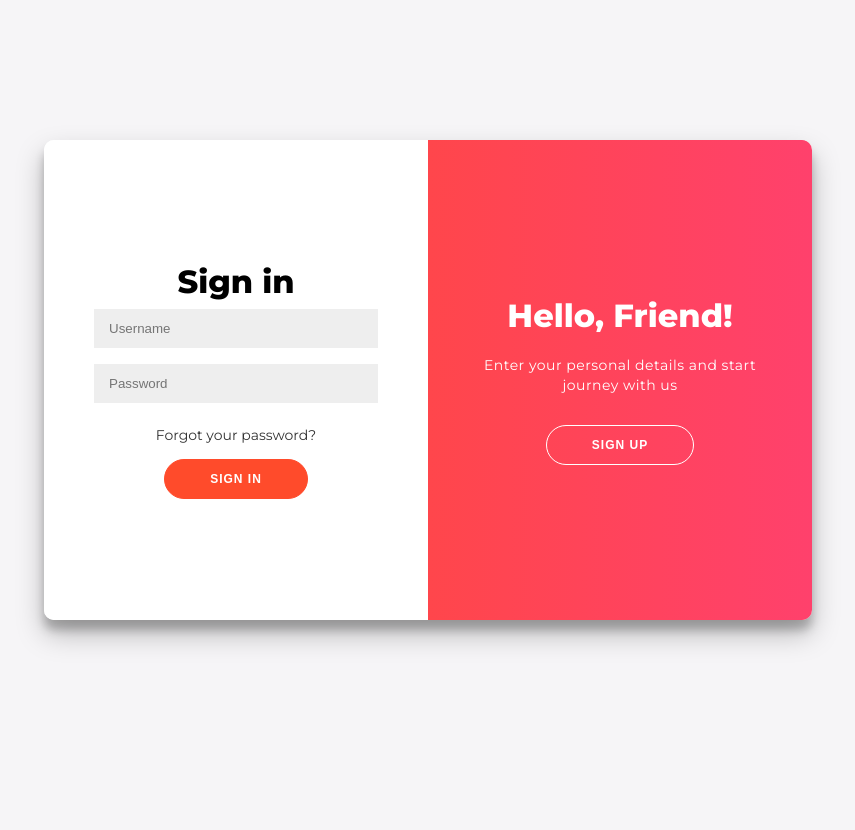
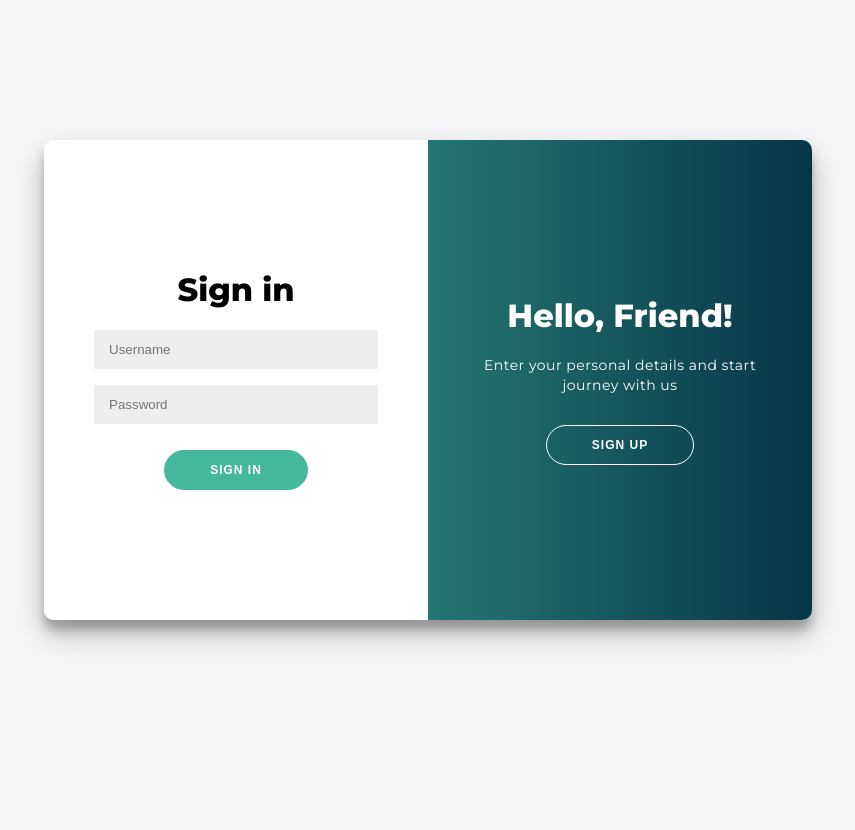
Before and after one commit to KiritoKunTi/book_review, a Django app: page /authentication in a window 1280 px wide. Shown: the whole page, without its empty margins (212-1067 px from the left). Run offline with Django 4.2, Linux system fonts and the light colour scheme.

Commit message:
authentication ready

```diff
--- /dev/null
+++ b/BookStore/kitap/forms.py
@@ -0,0 +1,8 @@
+from django.contrib.auth.forms import UserCreationForm
+from django import forms
+from django.contrib.auth.models import User
+
+class CustomRegisterForm(UserCreationForm):
+    username = forms.CharField(max_length=254, widget=forms.TextInput({'placeholder': 'Username'}))
+    password1 = forms.CharField(widget=forms.PasswordInput({'placeholder': 'Password'}))
+    password2 = forms.CharField(widget=forms.PasswordInput({'placeholder': 'Confirm Password'}))
--- a/BookStore/kitap/static/kitap/css/authentication.css
+++ b/BookStore/kitap/static/kitap/css/authentication.css
@@ -46,8 +46,8 @@ a {
 
 button {
 	border-radius: 20px;
-	border: 1px solid #FF4B2B;
-	background-color: #FF4B2B;
+	border: 1px solid #44b89d;
+	background-color: #44b89d;
 	color: #FFFFFF;
 	font-size: 12px;
 	font-weight: bold;
@@ -88,6 +88,16 @@ input {
 	margin: 8px 0;
 	width: 100%;
 }
+
+/* custom */
+.mt {
+	margin-top: 18px;
+}
+.mb {
+	margin-bottom: 13px;
+}
+
+/* end custom */
 
 .container {
 	background-color: #fff;
@@ -160,9 +170,9 @@ input {
 }
 
 .overlay {
-	background: #FF416C;
-	background: -webkit-linear-gradient(to right, #FF4B2B, #FF416C);
-	background: linear-gradient(to right, #FF4B2B, #FF416C);
+	background: #063547;
+	background: -webkit-linear-gradient(to right, #44b89d, #063547);
+	background: linear-gradient(to right, #44b89d, #063547);
 	background-repeat: no-repeat;
 	background-size: cover;
 	background-position: 0 0;
--- a/BookStore/kitap/templates/kitap/authentication.html
+++ b/BookStore/kitap/templates/kitap/authentication.html
@@ -12,22 +12,24 @@
 <body>
     <div class="container" id="container">
         <div class="form-container sign-up-container">
-            <form action="#">
-                <h1>Create Account</h1>
-                <input type="text" placeholder="Username" />
-                <input type="password" placeholder="Password" />
-                <input type="password" placeholder="Confirm Password" />
-                <button>Sign Up</button>
+            <form method="post">
+                {% csrf_token %}
+                <h1 class="mb">Create Account</h1>
+                {{ register.username }}
+                {{ register.password1 }}
+                {{ register.password2 }}
+                <button class="mt" type="submit">Sign Up</button>
             </form>
         </div>
         <div class="form-container sign-in-container">
-            <form action="#">
-                <h1>Sign in</h1>
-                <input type="text" placeholder="Username" />
-                <input type="password" placeholder="Password" />
-                <a href="#">Forgot your password?</a>
-                <button>Sign In</button>
+            <form method="post">
+                {% csrf_token %}
+                <h1 class="mb">Sign in</h1>
+                <input type="text" placeholder="Username" name="login-username"/>
+                <input type="password" placeholder="Password" name="login-password"/>
+                <button class="mt" type="submit">Sign In</button>
             </form>
+
         </div>
         <div class="overlay-container">
             <div class="overlay">
--- a/BookStore/kitap/templates/kitap/base.html
+++ b/BookStore/kitap/templates/kitap/base.html
@@ -39,7 +39,8 @@
         <nav class="navbar navbar-expand-lg custom_nav-container ">
           <a class="navbar-brand" href="{% url 'profile' %}">
             <span>
-              KITAP
+              {{ request.user }}
+              <a class="logout-text" href="{% url 'logout' %}">Logout</a>
             </span>
           </a>
 
--- a/BookStore/kitap/urls.py
+++ b/BookStore/kitap/urls.py
@@ -3,6 +3,7 @@ from . import views
 
 urlpatterns = [
     path('authentication', views.authentication, name="authentication"),
+    path('logout', views.logoutUser, name="logout"),
     path('', views.index, name="index"),
     path('about', views.about, name="about"),
     path('categories', views.categories, name="categories"),
--- a/BookStore/kitap/views.py
+++ b/BookStore/kitap/views.py
@@ -1,20 +1,53 @@
-from django.shortcuts import render
+from django.shortcuts import redirect, render
+from .forms import CustomRegisterForm
+from django.contrib.auth import authenticate, login, logout
+from django.contrib.auth.decorators import login_required
 
 # Create your views here.
 def authentication(request):
-    return render(request, 'kitap/authentication.html')
+    if request.user.is_authenticated:
+        return redirect('index')
 
+    register = CustomRegisterForm()
+    if request.method == 'POST':
+        if request.POST.get('login-username') is None:
+            register = CustomRegisterForm(request.POST)
+            if register.is_valid():
+                register.save()
+
+
+        else:
+            username = request.POST.get('login-username')
+            password = request.POST.get('login-password')
+
+            user = authenticate(request, username=username, password=password)
+            if user is not None:
+                login(request, user)
+                return redirect('about')
+
+    context = {'register': register}
+    return render(request, 'kitap/authentication.html', context)
+
+def logoutUser(request):
+    logout(request)
+    return redirect('authentication')
+
+@login_required(login_url='authentication')
 def index(request):
     return render(request, 'kitap/index.html')
 
+@login_required(login_url='authentication')
 def about(request):
     return render(request, 'kitap/about.html')
 
+@login_required(login_url='authentication')
 def categories(request):
     return render(request, 'kitap/categories.html')
 
+@login_required(login_url='authentication')
 def profile(request):
     return render(request, 'kitap/profile.html')
 
+@login_required(login_url='authentication')
 def faq(request):
     return render(request, 'kitap/faq.html')
```
Also changed, not shown: BookStore/kitap/static/kitap/css/style.css (+10 -1 lines), BookStore/db.sqlite3.
